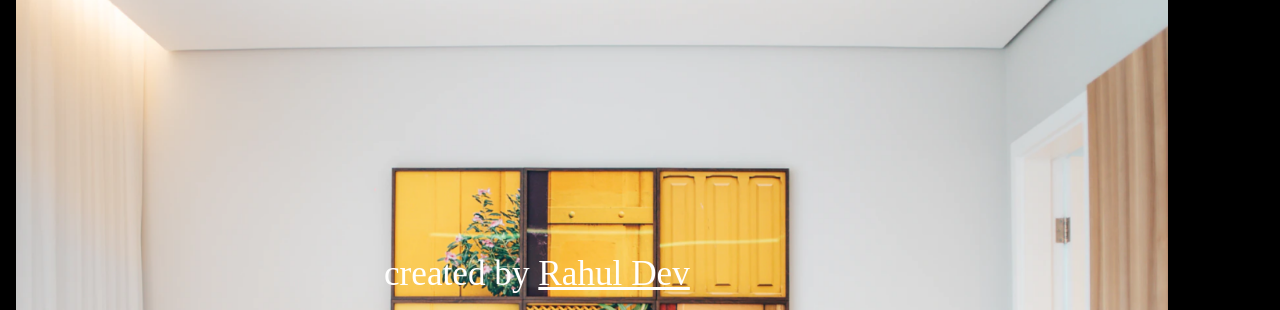
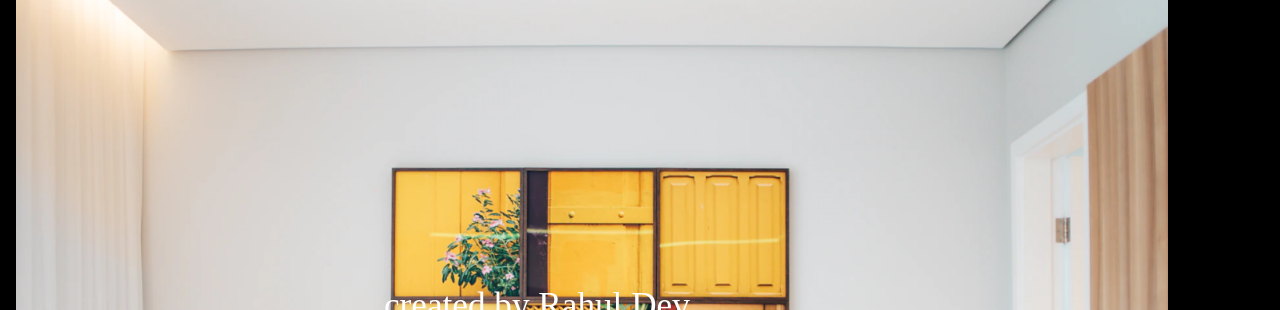
Before and after one commit to rahuldev7583/interiorConsultant, a plain HTML site: page index.html in a window 1280 px wide. Shown: the part 490-800 px from the top of the page. Drawn offline with Linux system fonts and the light colour scheme.

Commit message:
Update style css

```diff
--- a/style.css
+++ b/style.css
@@ -83,7 +83,7 @@ img{
 }
 .bottom{
   position: absolute;
-  bottom: 1rem;
+  bottom: -1rem;
   left: 30%;
 }
 .bottom a{
```
